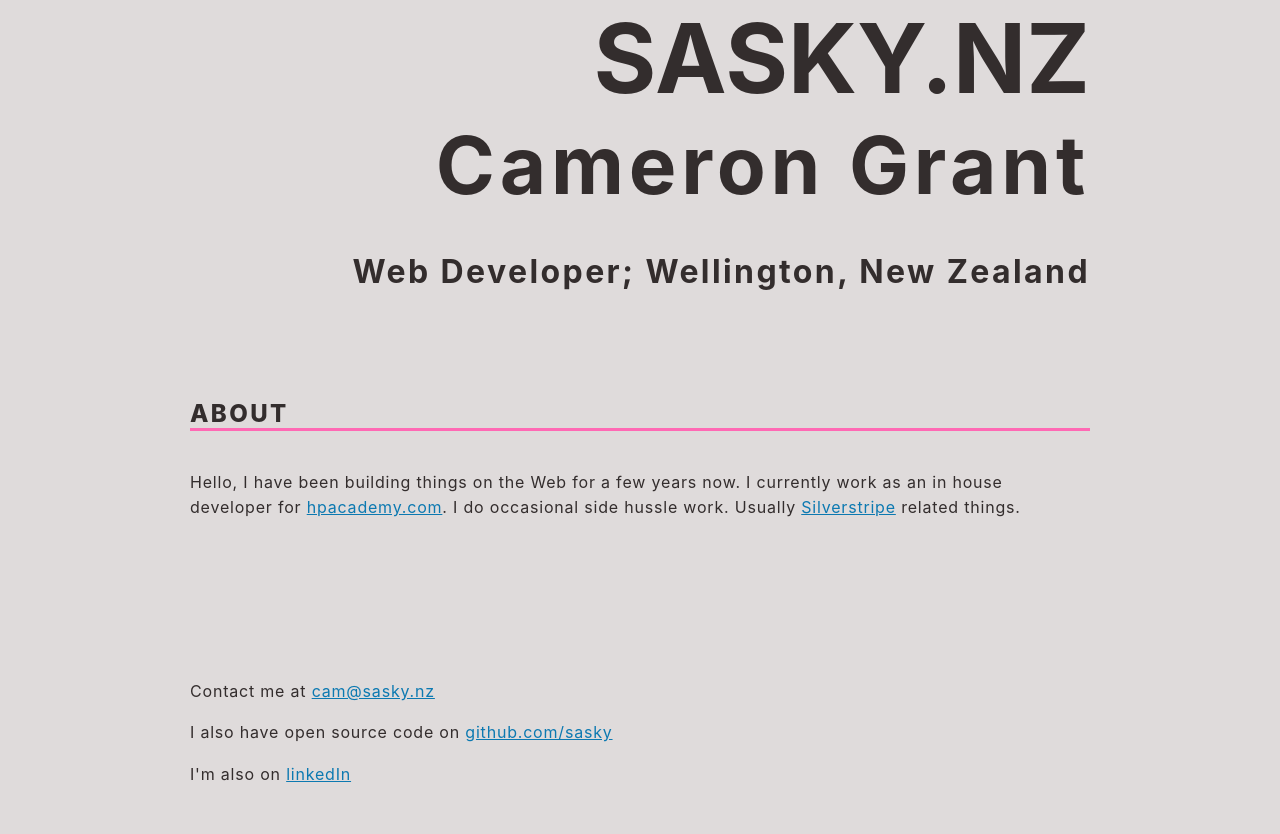
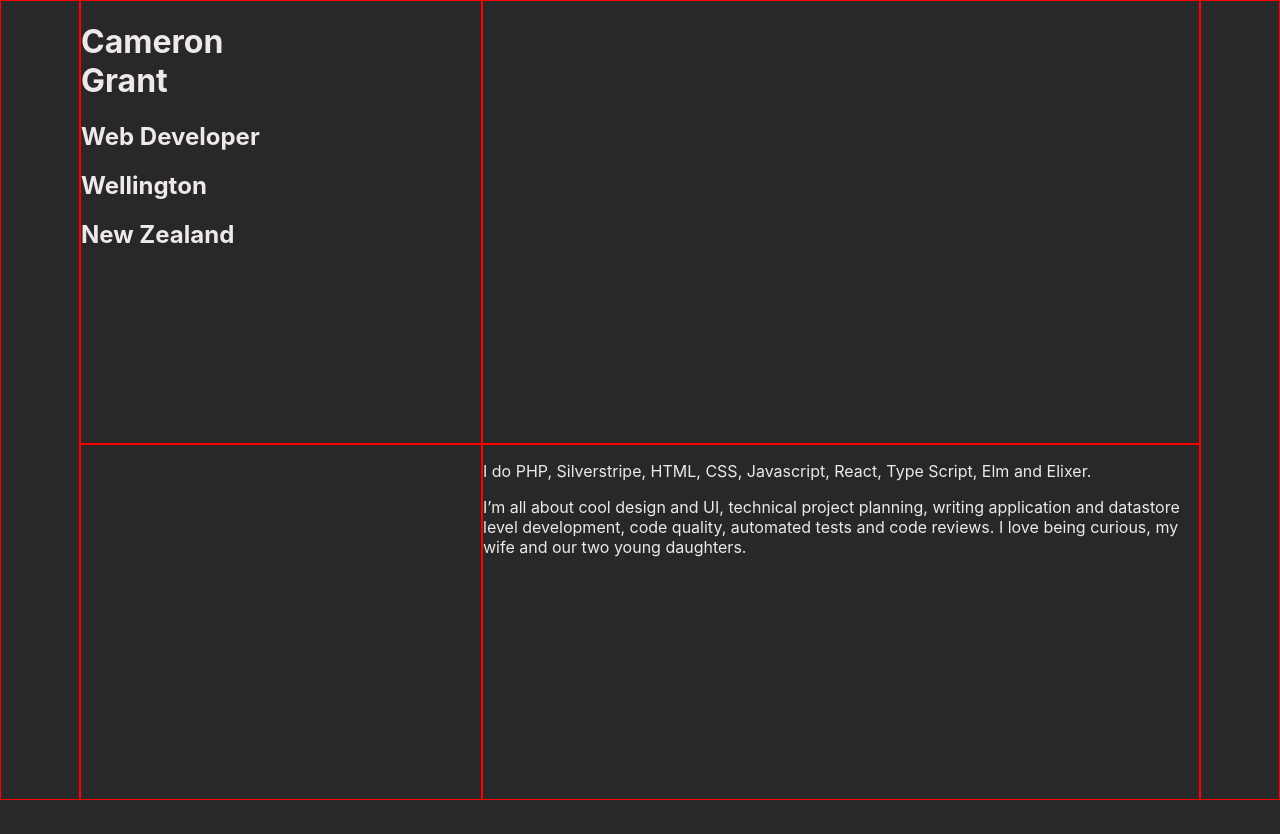
Before and after one commit to sasky/sasky.github.io, a plain HTML site: page index.html in a window 1280 px wide. After the commit the page ends 800 px from the top, so only its background shows below. Drawn offline with Linux system fonts and the light colour scheme.

Commit message:
basic grid

```diff
--- a/index.html
+++ b/index.html
@@ -5,46 +5,43 @@
     <link type="text/css" rel="stylesheet" href="style.css" />
 </head>
 
-<body>
-    <header>
-        <div class="header__top">
-            <div class="wrapper">
-                <h1>Sasky.nz</br>
-                    <span>Cameron Grant </span>
-                </h1>
-            </div>
+<body style="" >
+    <h3> Sasky </h3>
+    <div class="grid ">
+        <div class="gridCell gridCell_1">
+        </div>
+
+        <header class="gridCell gridCell_2">
+            <h1>Cameron <br> Grant</h1>
+
+            <h2>Web Developer</h2>
+            <h2>Wellington</h2>
+            <h2>New Zealand</h2>
+        </header>
+
+
+        <div class="gridCell gridCell_3">
+        </div>
+
+        <div class="gridCell gridCell_4">
+
 
         </div>
-        <div class="header__bottom">
-            <div class="wrapper">
-                <h2>Web Developer; Wellington, New Zealand</h3>
-            </div>
+
+        <main class="gridCell gridCell_5">
+            <p>I do PHP, Silverstripe, HTML, CSS, Javascript, React, Type Script,  Elm and Elixer.
+            </P>
+
+            <p>I’m all about cool design and UI, technical project planning, writing application and datastore level development, code quality, automated tests and code reviews. I love being curious, my wife and our two young daughters.
+            </P>
+
+        </main>
+
+        <div class="gridCell gridCell_6">
         </div>
-    </header>
-    <main>
-        <article class="wrapper">
-            <h2>About </h2>
-            <p>Hello, I have been building things on the Web for a few years now. I currently work as an in house developer
-                for
-                <a target="_blank" href="https://www.hpacademy.com/">hpacademy.com</a>. I do occasional side hussle work. Usually
-                <a target="_blank" href="https://www.silverstripe.org/">Silverstripe</a> related things.
-            </p>
-        </article>
-    </main>
-    <footer>
-        <div class="wrapper">
-            <p>Contact me at
-                <a href="mailto:cam@saky.nz">cam@sasky.nz</a>
-            </p>
-            <p> I also have open source code on
-                <a href="https://github.com/sasky/"> github.com/sasky
-                </a>
-            </p>
-            <p> I'm also on
-                <a href="https://www.linkedin.com/in/cameron-grant-5802b45b/">linkedIn</a>
-            </p>
-        </div>
-    </footer>
+
+    </div>
+
 </body>
 
 </html>
--- a/style.css
+++ b/style.css
@@ -17,162 +17,57 @@ html {
 }
 
 body {
-  color: #332d2d;
+  color: #eee8e8;
   font-family: -apple-system, BlinkMacSystemFont, "Segoe UI", Roboto,
     Oxygen-Sans, Ubuntu, Cantarell, "Helvetica Neue", sans-serif;
   margin: 0;
   padding: 0;
-  background-color: #dfdbdb;
-}
-.wrapper {
-  width: 100%;
-  padding: 0 5px;
-}
-@media (min-width: 600px) {
-  .wrapper {
-    padding: 0 15px;
-  }
-}
-@media (min-width: 900px) {
-  .wrapper {
-    width: 900px;
-    padding: 0;
-    margin: 0 auto;
-  }
-}
-header {
-  text-align: right;
-}
-.header__top,
-.header__bottom {
-}
-.header__top {
-  padding-bottom: 0;
-}
-.header__top h1 {
-  /* color: #3f1a26; */
-  font-size: 4rem;
-  margin: 0;
-  text-transform: uppercase;
-}
-@media (min-width: 500px) {
-  .header__top h1 {
-    font-size: 5rem;
-  }
-}
-@media (min-width: 700px) {
-  .header__top {
-    padding-bottom: 1rem;
-  }
-  .header__top h1 {
-    font-size: 6rem;
-  }
-}
-.header__top h1 span {
-  text-transform: capitalize;
-  font-size: 2.5rem;
-  letter-spacing: 0.1rem;
-}
-@media (min-width: 600px) {
-  .header__top h1 span {
-    font-size: 3.5rem;
-  }
-}
-@media (min-width: 900px) {
-  .header__top h1 span {
-    font-size: 5rem;
-    letter-spacing: 0.3rem;
-  }
-}
-.header__bottom:before {
-  position: absolute;
-  content: "";
-  height: 1px;
-  background-color: #dfdbdb;
-  left: 0;
-  right: 0;
-  top: 0;
-}
-.header__bottom {
-  position: relative;
-  margin: 0;
+  background-color: #282828;
 }
 
-.header__bottom h2 {
-  padding: 0.3rem 0;
-  font-size: 1.2rem;
-  line-height: 1.4rem;
-  letter-spacing: 0.1rem;
-  text-align: left;
-  margin: 1rem 0 0 0;
-}
-@media (min-width: 600px) {
-  .header__bottom h2 {
-    text-align: right;
-    font-size: 1.4rem;
-    line-height: 1.8rem;
-    letter-spacing: 0.15rem;
-  }
-}
-@media (min-width: 900px) {
-  .header__bottom h2 {
-    font-size: 2rem;
-    line-height: 2.8rem;
-    letter-spacing: 0.15rem;
-  }
+h3 {
+  display: none;
 }
 
-p {
-  line-height: 1.6rem;
-  letter-spacing: 0.05rem;
+.grid {
+  width: 100%;
+  height: 100%;
+  display: grid;
+  grid-gap: 0;
+  grid-template-columns: auto 402px 718px auto;
+  grid-template-rows: 444px auto;
 }
 
-a {
-  color: #0c79b1;
+.gridCell {
+  border: 1px solid red;
+  /* min-width: 8vw; */
 }
-a:hover {
-  color: #d6f1ff;
-}
-main {
-  padding: 4rem 0 5rem;
-  background-color: #dfdbdb;
-}
-@media (min-width: 600px) {
-  main {
-    padding: 5rem 0 6rem;
-  }
+.gridCell_1 {
+  grid-column: 1/2;
+  grid-row: 1/3;
 }
 
-main h2 {
-  text-transform: uppercase;
-  font-weight: 800;
-  letter-spacing: 0.15rem;
-  border-bottom: 3px solid hotpink;
-  margin-bottom: 2.4rem;
+.gridCell_2 {
+  grid-column: 2/3;
+  grid-row: 1/2;
 }
-main h2:not(:nth-child(1)) {
-  margin-top: 4rem;
+
+.gridCell_3 {
+  grid-column: 3/4;
+  grid-row: 1/2;
 }
-main h3 {
-  margin-top: 3rem;
-  text-transform: uppercase;
-  font-weight: 800;
-  letter-spacing: 0.15rem;
+
+.gridCell_4 {
+  grid-column: 2/3;
+  grid-row: 2/3;
 }
-footer {
-  padding: 30px 0;
-  grid-row-start: 3;
-  grid-row-end: 4;
-  position: relative;
+
+.gridCell_5 {
+  grid-column: 3/4;
+  grid-row: 2/3;
 }
-footer:before {
-  position: absolute;
-  content: "";
-  height: 1px;
-  background-color: #dfdbdb;
-  left: 0;
-  right: 0;
-  top: 0;
+
+.gridCell_6 {
+  grid-column: 4/5;
+  grid-row: 1/3;
 }
-footer a {
-}
```
